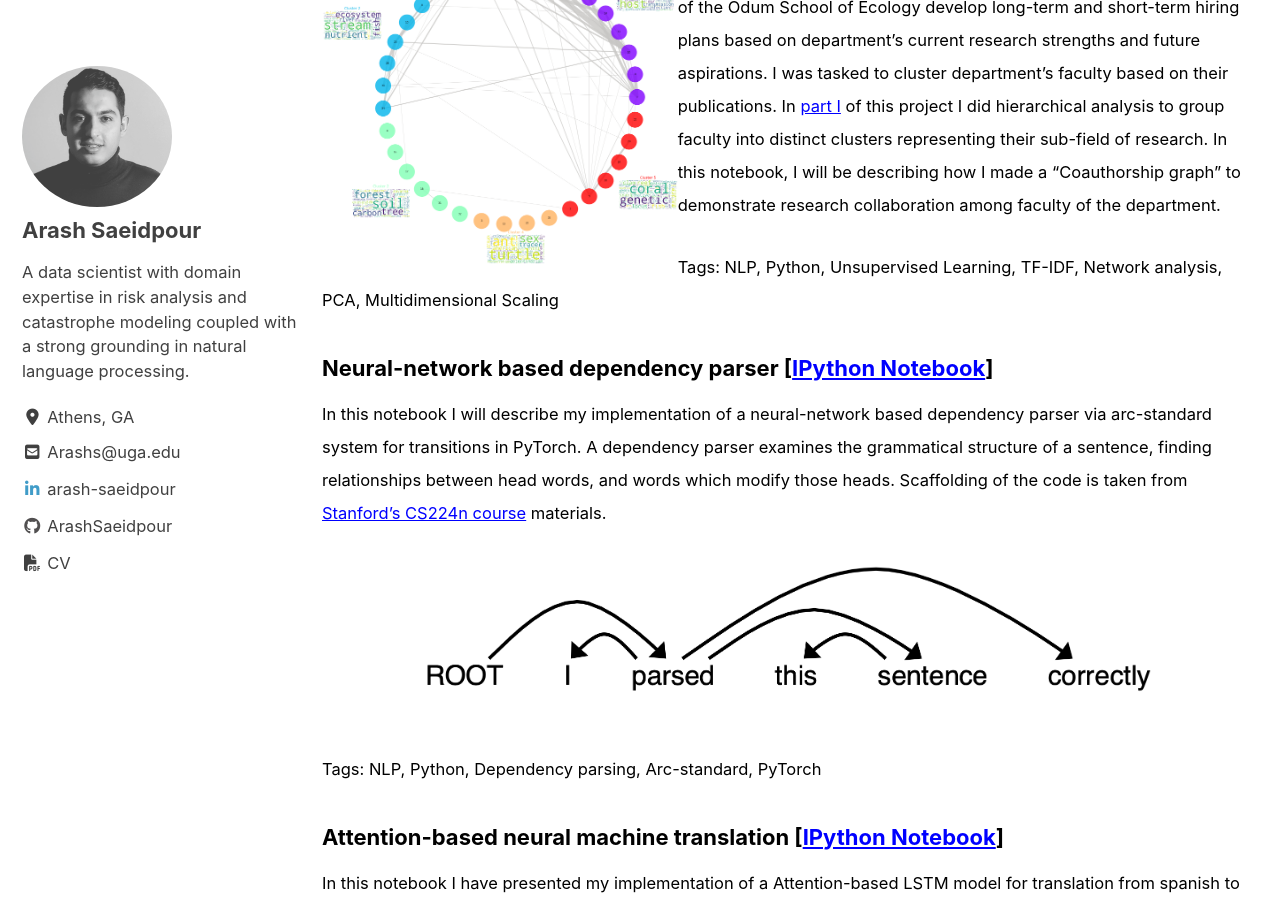
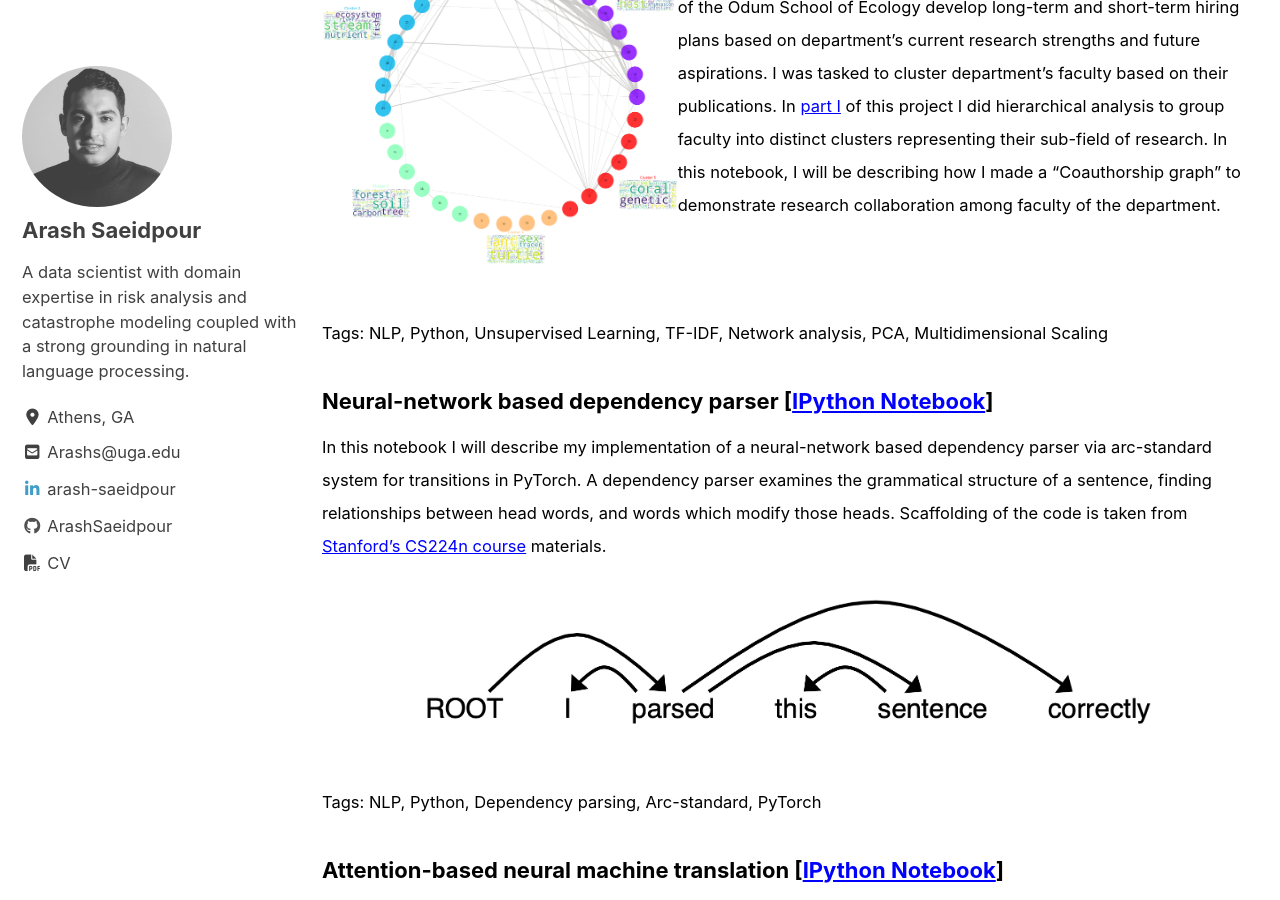
Before and after one commit to ArashSaeidpour/arashsaeidpour.github.io, a Jekyll site: the page built from index.md, in a window 1280 px wide and 900 px high, scrolled down 2111 px. Built offline with Jekyll 4.4.1, drawn with Linux system fonts in a browser that asks for light colours; cached includes are drawn as plain includes; nearby versions of some CDN libraries.

Commit message:
Minor revision in tag spacing

```diff
--- a/index.md
+++ b/index.md
@@ -63,7 +63,7 @@ analytics:
 
 ### Odum School of Ecology Coauthorship Graph [[IPython Notebook][104]]
 
-![image-left][103]{:height="38%" width="38%" : style="float: left; margin: 0 auto; display: block" } <sub> This is part 2 of the project that I did to help strategic planing committee of the Odum School of Ecology develop long-term and short-term hiring plans based on department's current research strengths and future aspirations. I was tasked to cluster department's faculty based on their publications. In [part I][102] of this project I did hierarchical analysis to group faculty into distinct clusters representing their sub-field of research. In this notebook, I will be describing how I made a "Coauthorship graph" to demonstrate research collaboration among faculty of the department. <sub> <br>
+![image-left][103]{:height="38%" width="38%" : style="float: left; margin: 0 auto; display: block" } <sub> This is part 2 of the project that I did to help strategic planing committee of the Odum School of Ecology develop long-term and short-term hiring plans based on department's current research strengths and future aspirations. I was tasked to cluster department's faculty based on their publications. In [part I][102] of this project I did hierarchical analysis to group faculty into distinct clusters representing their sub-field of research. In this notebook, I will be describing how I made a "Coauthorship graph" to demonstrate research collaboration among faculty of the department. <sub> <br> <br> <br>
 
 <sub> Tags: NLP, Python, Unsupervised Learning, TF-IDF, Network analysis, PCA, Multidimensional Scaling  <sub>
 
```
Also changed, not shown: 2 other files.
